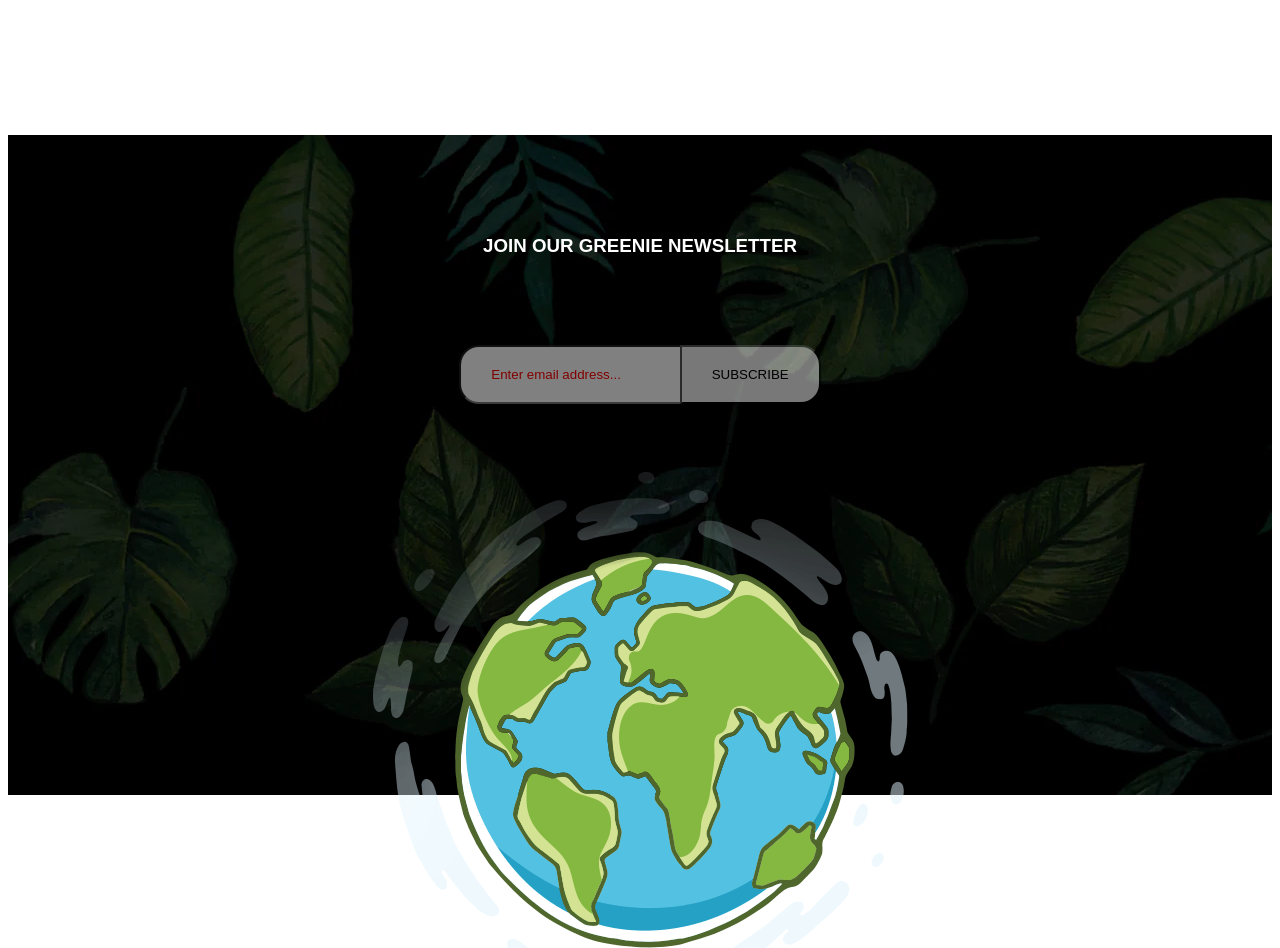
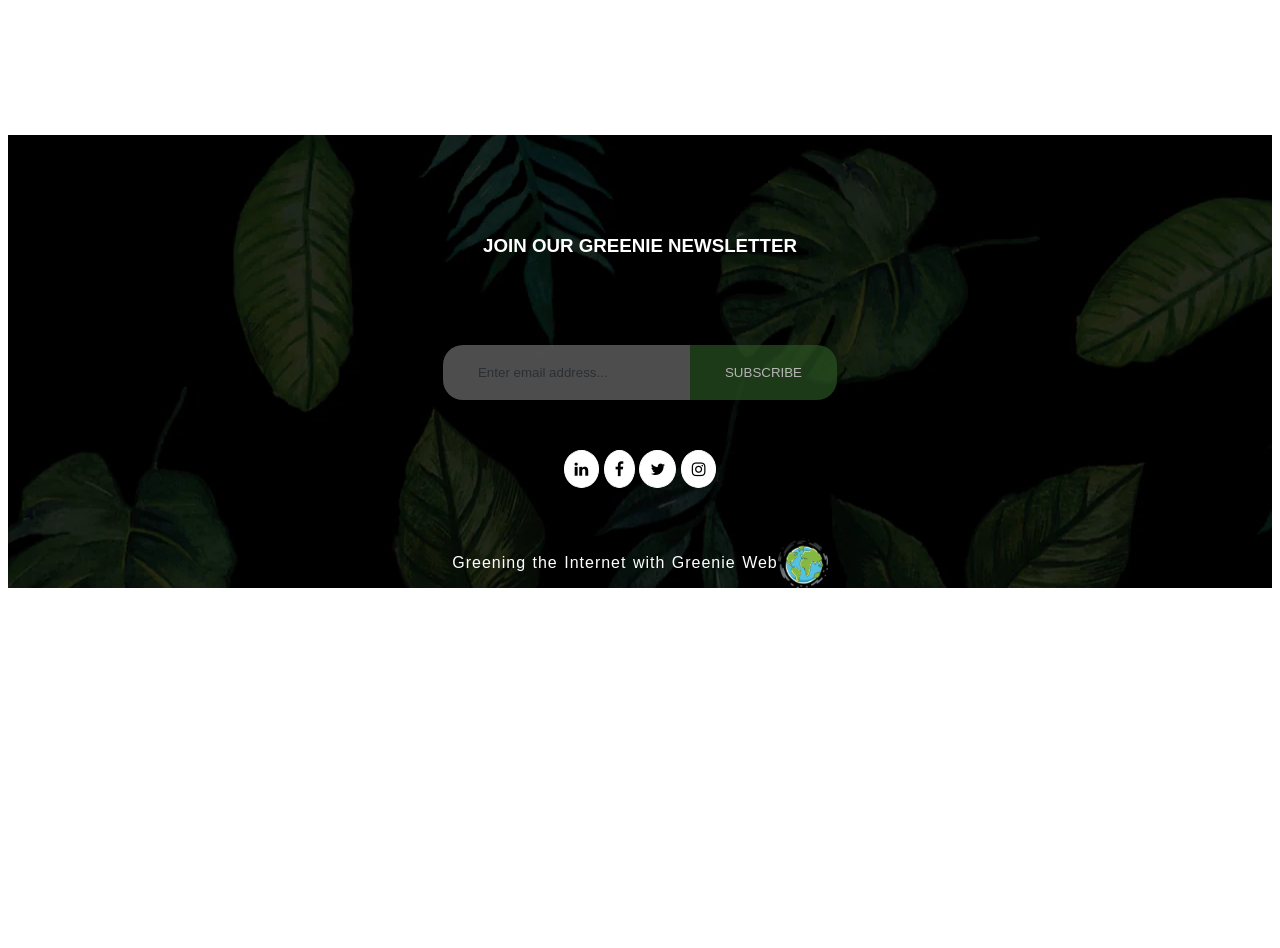
Before and after one commit to kemedian/Greenie, a plain HTML site: page index.html in a window 1280 px wide. Shown: the part 5160-6108 px from the top of the page. After the commit the page ends 5756 px from the top, so only its background shows below. Drawn offline with Linux system fonts and the light colour scheme.

Commit message:
4th-commit

```diff
--- a/index.html
+++ b/index.html
@@ -158,22 +158,25 @@
     </main>
     <footer>
         <div class="footer-contents">
-            <h3>JOIN OUR GREENIE NEWSLETTER</h3>
+            <form action="">
+                <h3>JOIN OUR GREENIE NEWSLETTER</h3>
             <div class="email-input">
                 <input type="email" name="" id="" placeholder="Enter email address..." class="email">
-                <input type="submit" value="SUBSCRIBE" class="sub">
+                <button type="submit" class="sub">SUBSCRIBE</button>
             </div>
             <div class="social-media">
-                <i class="fa fa-linkedin" aria-hidden="true"></i>
+                <i class="fa fa-linkedin linkedin" aria-hidden="true"></i>
 
-                <i class="fa fa-facebook" aria-hidden="true"></i>
-                <i class="fa fa-twitter" aria-hidden="true"></i>
-                <i class="fa fa-instagram" aria-hidden="true"></i>
+                <i class="fa fa-facebook fb" aria-hidden="true"></i>
+                <i class="fa fa-twitter twitter" aria-hidden="true"></i>
+                <i class="fa fa-instagram ig" aria-hidden="true"></i>
             </div>
             <div class="last">
-                <p>Greening the Internet with Greenie Web</p>
-                <img src="/assets/Earth.png" alt="">
+                <p class="last-text">Greening the Internet with Greenie Web</p>
+                <img src="/assets/Earth.png" alt="" class="last-image">
             </div>
+            </form>
+
         </div>
     </footer>
 </body>
--- a/style.css
+++ b/style.css
@@ -254,36 +254,85 @@ margin: 0;
   text-align: center;
 
   margin-top: 150px;
-  background-image: url("/assets/background.webp");
+ background-image: url("/assets/background.webp");
   background-repeat: no-repeat;
 }
 .email-input {
   padding-top: 70px;
-  opacity: 0.5;
+  display: flex;
+  justify-content: center;
+  margin-bottom: 50px;
 
 }
 .email {
 
   border-top-left-radius: 20px;
   border-bottom-left-radius: 20px;
-  padding: 20px 30px;
-  margin-right: -10px;
+  padding: 20px 35px;
+  border: none;
+  outline: none;
+  color: white;
+  opacity: 0.3;
+
 }
 .sub {
 
   border-top-right-radius: 20px;
   border-bottom-right-radius: 20px;
-  padding: 20px 30px;
-  margin-left: -15px;
+  padding: 20px 35px;
+  border: none;
+  outline: none;
+  background: #295322;
+  color: white;
+  opacity: 0.7;
+
 }
 .email::-webkit-input-placeholder { /* Edge */
-  color: red;
+  color: #8a9caa;
 }
 
 .email:-ms-input-placeholder { /* Internet Explorer 10-11 */
-  color: red;
+  color: #8a9caa;
 }
 
 .email::placeholder {
-  color: red;
+  color: #8a9caa;
 }
+
+.last {
+  display: flex;
+  justify-content: center;
+  margin-top: 50px;
+}
+.last-image {
+  width: 50px;
+}
+.last-text {
+  letter-spacing: 1px;
+  word-spacing: 1px;
+  color: #fff;
+}
+.linkedin {
+  border: 1px solid white;
+  border-radius: 50%;
+  background: #fff;
+  padding: 10px;
+}
+.fb {
+  border: 1px solid white;
+  border-radius: 50%;
+  background: #fff;
+  padding: 10px;
+}
+.ig{
+  border: 1px solid white;
+  border-radius: 50%;
+  background: #fff;
+  padding: 10px;
+}
+.twitter{
+  border: 1px solid white;
+  border-radius: 50%;
+  background: #fff;
+  padding: 10px;
+}
```
